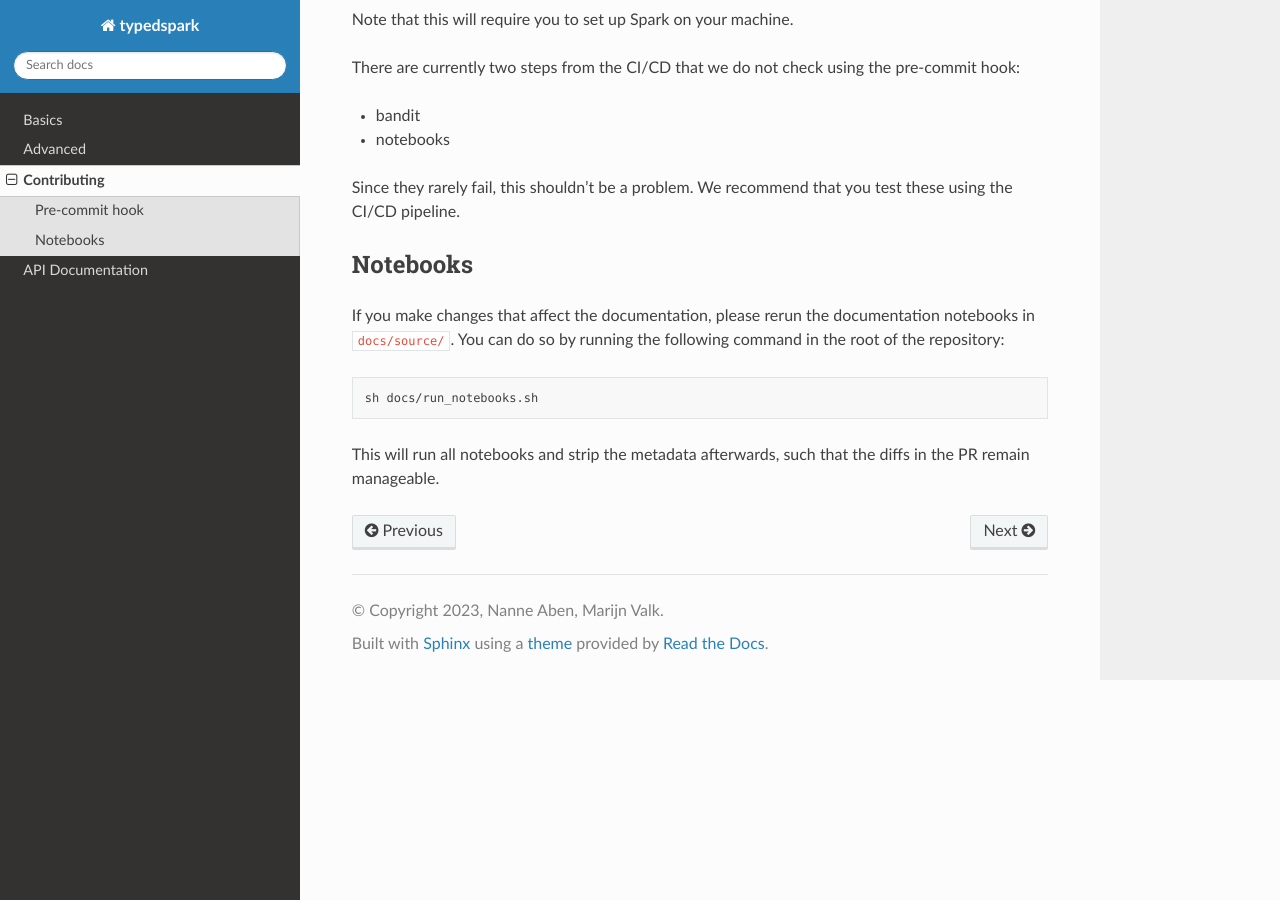
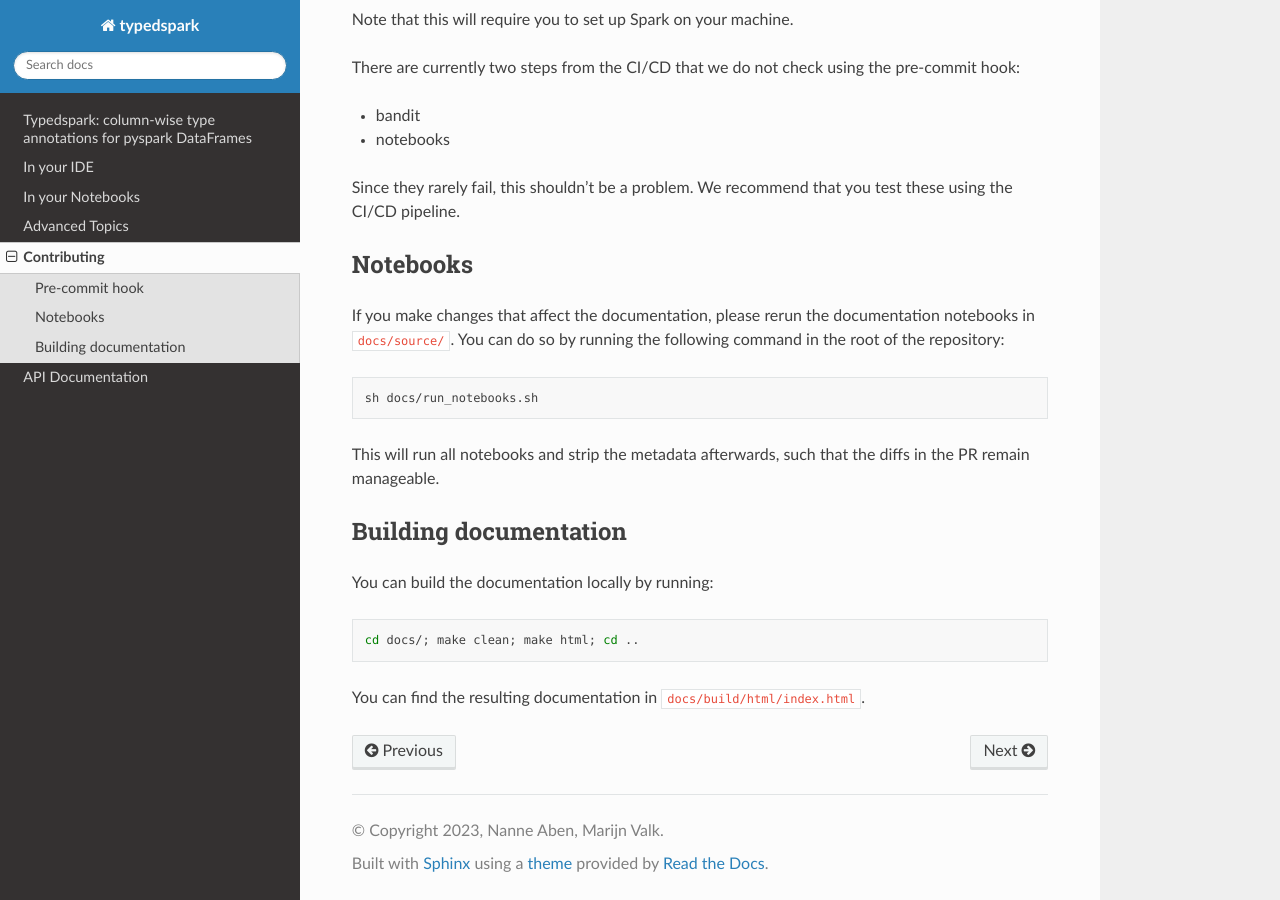
Before and after one commit to kaiko-ai/typedspark, a Sphinx documentation site: the page built from docs/source/contributing.rst, in a window 1280 px wide and 900 px high, scrolled down 772 px. Built offline with Sphinx 7.4.7 and the Read the Docs theme 2.0.0, drawn with Linux system fonts in a browser that asks for light colours.

Commit message:
Revamp documentation (#96)
* update

* update

* update

* update

* update

* update

* update

* update

* update

* update

* update

* update

---------

Co-authored-by: Nanne Aben <nanneaben@nannes-mbp.home>
Co-authored-by: Nanne Aben <nanneaben@Nannes-MacBook-Pro.local>

```diff
--- /dev/null
+++ b/docs/source/README.rst
@@ -0,0 +1 @@
+.. include:: ../../README.rst
--- a/docs/source/basics.rst
+++ /dev/null
@@ -1,8 +0,0 @@
-Basics
-======
-
-.. toctree::
-
-   schema_attributes
-   type_checking
-   documentation
--- a/docs/source/contributing.rst
+++ b/docs/source/contributing.rst
@@ -49,3 +49,15 @@ If you make changes that affect the documentation, please rerun the documentatio
     sh docs/run_notebooks.sh
 
 This will run all notebooks and strip the metadata afterwards, such that the diffs in the PR remain manageable.
+
+----------------------
+Building documentation
+----------------------
+
+You can build the documentation locally by running:
+
+.. code-block:: bash
+
+    cd docs/; make clean; make html; cd ..
+
+You can find the resulting documentation in ``docs/build/html/index.html``.
--- /dev/null
+++ b/docs/source/ide.rst
@@ -0,0 +1,12 @@
+In your IDE
+===========
+
+.. toctree::
+
+   schema_attributes
+   type_checking
+   transforming_datasets
+   create_empty_datasets
+   structtype_columns
+   complex_datatypes
+   documentation
--- a/docs/source/index.rst
+++ b/docs/source/index.rst
@@ -3,7 +3,9 @@
 .. toctree::
    :hidden:
 
-   basics
+   README
+   ide
+   notebook
    advanced
    contributing
    api
--- /dev/null
+++ b/docs/source/notebook.rst
@@ -0,0 +1,8 @@
+In your Notebooks
+=================
+
+.. toctree::
+
+   generating_schemas
+   autocomplete_in_notebooks
+   structtypes_in_notebooks
--- a/pyproject.toml
+++ b/pyproject.toml
@@ -6,7 +6,7 @@ profile = "black"
 line_length = 100
 
 [tool.pylint]
-ignore-paths = ['^tests/.+.py$', 'setup.py']
+ignore-paths = ['^tests/.+.py$', 'setup.py', '^docs/.+.py$']
 
 [tool.pylint."messages control"]
 disable = "all"
```
Also changed, not shown: docs/remove_metadata.py (+13 -12 lines), docs/source/advanced.rst (+2 -8 lines), docs/source/advanced_linting_support.ipynb, docs/source/autocomplete_in_notebooks.ipynb, docs/source/complex_datatypes.ipynb, docs/source/create_empty_datasets.ipynb, docs/source/generating_schemas.ipynb, docs/source/structtype_columns.ipynb, docs/source/structtypes_in_notebooks.ipynb (added), docs/source/transforming_datasets.ipynb.
